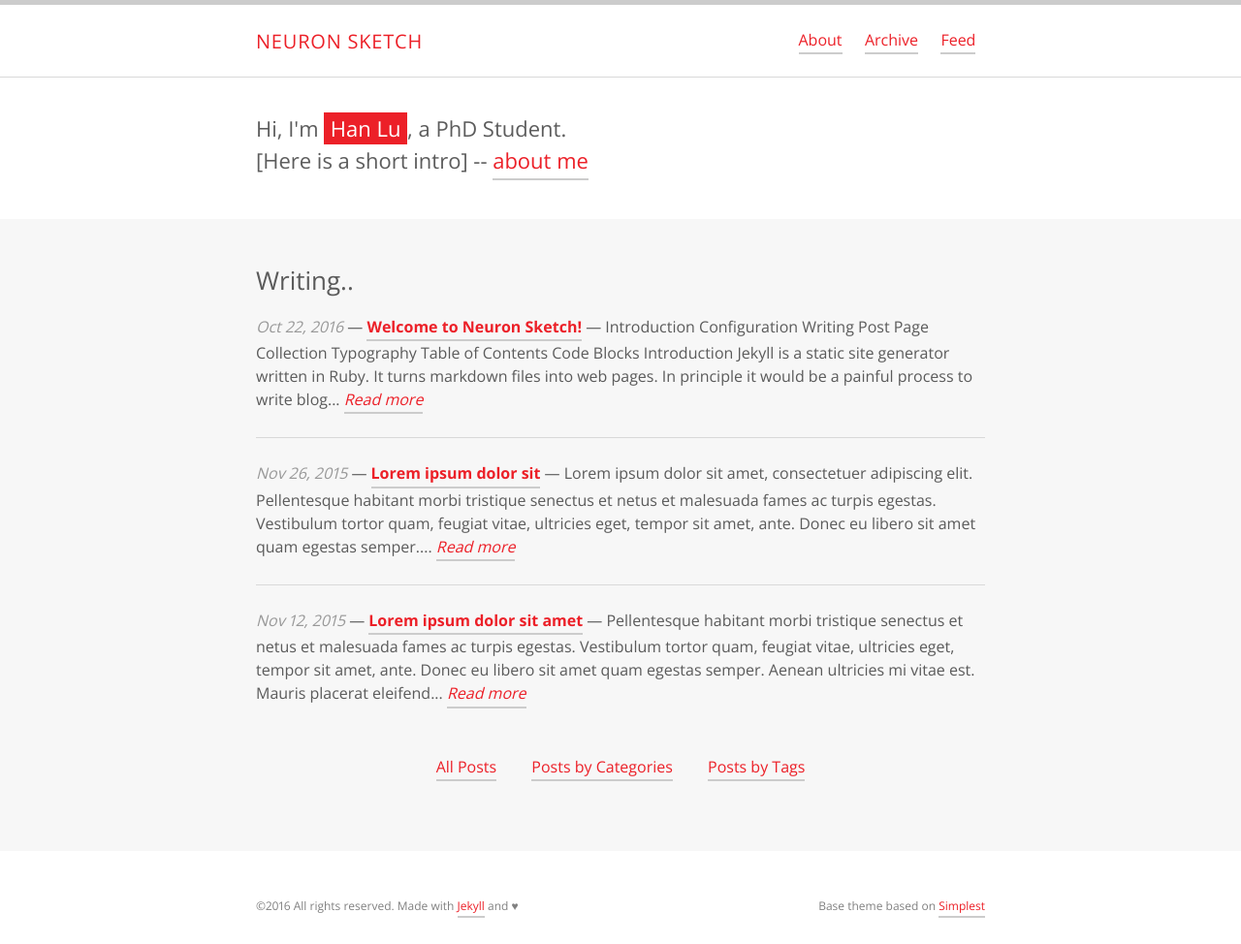
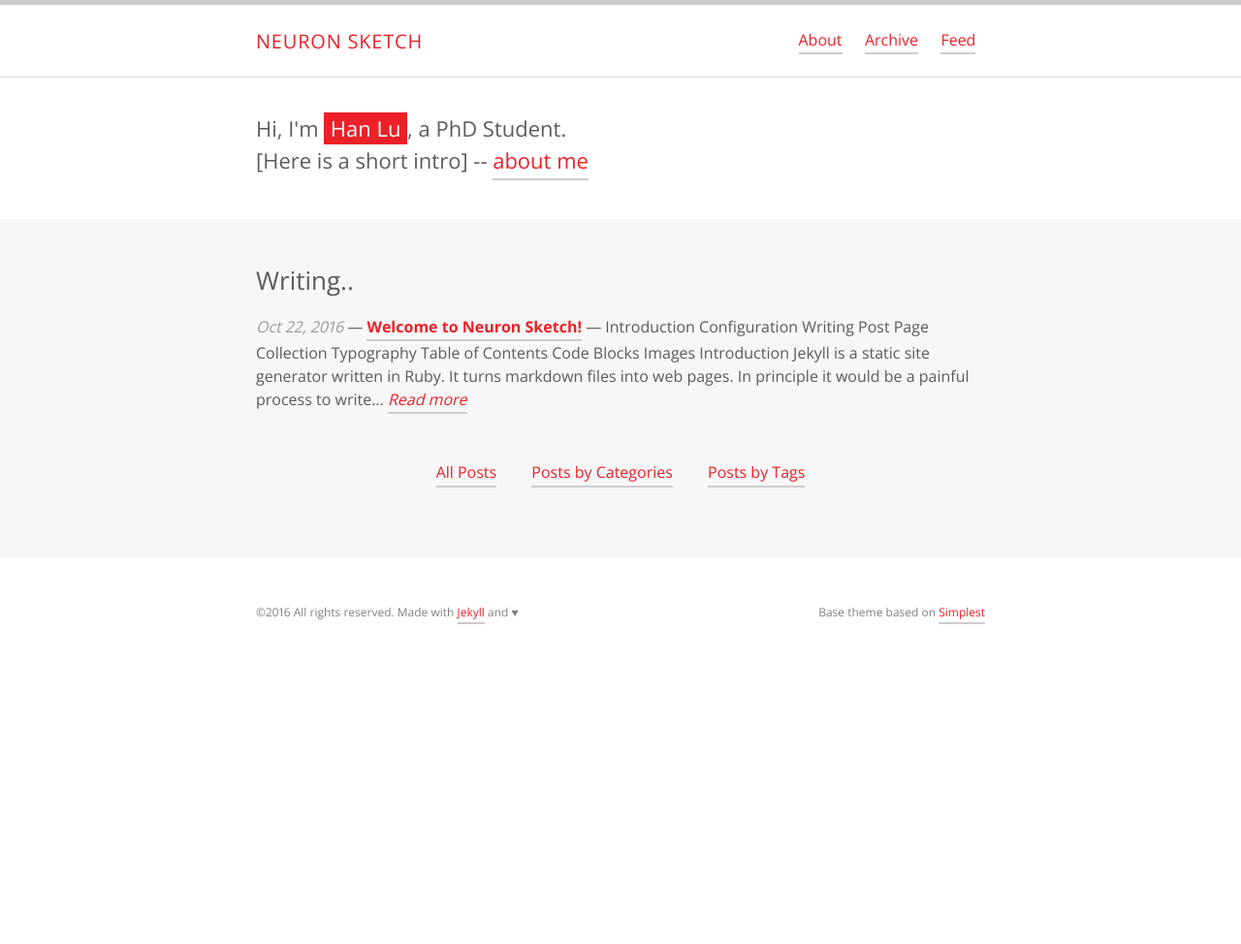
Before and after one commit to emptymalei/blog, a Jekyll site: the page built from index.html, in a window 1280 px wide. Shown: the whole page at 97% size. Built offline with Jekyll 4.4.1, drawn with Linux system fonts in a browser that asks for light colours; after the commit the page ends 900 px from its top, so only the background shows below that.

```diff
--- a/_posts/2015-11-12-lorem.markdown
+++ /dev/null
@@ -1,45 +0,0 @@
----
-layout: post
-title:  "Lorem ipsum dolor sit amet"
-description: "Aenean fermentum, elit eget tincidunt condimentum, eros ipsum rutrum orci, sagittis tempus lacus enim ac dui."
-date:   2015-11-12 19:19:43
-keywords: "welcome, Aenean, fermentum, Lorem, ipsum"
-comments: true
-category: welcome
-tags:
-- test3
-- test 4
-- test 5
----
-
-<p><strong>Pellentesque habitant morbi tristique</strong> senectus et netus et malesuada fames ac turpis egestas. Vestibulum tortor quam, feugiat vitae, ultricies eget, tempor sit amet, ante. Donec eu libero sit amet quam egestas semper. <em>Aenean ultricies mi vitae est.</em> Mauris placerat eleifend leo. Quisque sit amet est et sapien ullamcorper pharetra. Vestibulum erat wisi, condimentum sed, <code>commodo vitae</code>, ornare sit amet, wisi. Aenean fermentum, elit eget tincidunt condimentum, eros ipsum rutrum orci, sagittis tempus lacus enim ac dui. <a href="#">Donec non enim</a> in turpis pulvinar facilisis. Ut felis.</p>
-
-<h2>Header Level 2</h2>
-
-<ol>
-  <li>Lorem ipsum dolor sit amet, consectetuer adipiscing elit.</li>
-  <li>Aliquam tincidunt mauris eu risus.</li>
-</ol>
-
-<blockquote><p>Lorem ipsum dolor sit amet, consectetur adipiscing elit. Vivamus magna. Cras in mi at felis aliquet congue. Ut a est eget ligula molestie gravida. Curabitur massa. Donec eleifend, libero at sagittis mollis, tellus est malesuada tellus, at luctus turpis elit sit amet quam. Vivamus pretium ornare est.</p></blockquote>
-
-<h3>Header Level 3</h3>
-
-<ul>
-  <li>Lorem ipsum dolor sit amet, consectetuer adipiscing elit.</li>
-  <li>Aliquam tincidunt mauris eu risus.</li>
-</ul>
-
-<h4>Header Level 4</h4>
-
-<h5>Header Level 5</h5>
-
-<h6>Header Level 6</h6>
-
-{% highlight css %}
-#header h1 a {
-  display: block;
-  width: 300px;
-  height: 80px;
-}
-{% endhighlight %}
--- a/_posts/2015-11-26-lorem-ipsum-dolor-sit.md
+++ /dev/null
@@ -1,38 +0,0 @@
----
-layout: post
-title:  "Lorem ipsum dolor sit"
-comments: true
-date:   2015-11-26 13:46:52
-categories: jekyll update
----
-
-<h1>Lorem ipsum dolor sit amet, consectetuer adipiscing elit.</h1>
-
-<p><strong>Pellentesque habitant morbi tristique</strong> senectus et netus et malesuada fames ac turpis egestas. Vestibulum tortor quam, feugiat vitae, ultricies eget, tempor sit amet, ante. Donec eu libero sit amet quam egestas semper. <em>Aenean ultricies mi vitae est.</em> Mauris placerat eleifend leo. Quisque sit amet est et sapien ullamcorper pharetra. Vestibulum erat wisi, condimentum sed, <code>commodo vitae</code>, ornare sit amet, wisi. Aenean fermentum, elit eget tincidunt condimentum, eros ipsum rutrum orci, sagittis tempus lacus enim ac dui. <a href="#">Donec non enim</a> in turpis pulvinar facilisis. Ut felis.</p>
-
-<h2>Header Level 2</h2>
-
-<ol>
-  <li>Lorem ipsum dolor sit amet, consectetuer adipiscing elit.</li>
-  <li>Aliquam tincidunt mauris eu risus.</li>
-</ol>
-
-<blockquote><p>Lorem ipsum dolor sit amet, consectetur adipiscing elit. Vivamus magna. Cras in mi at felis aliquet congue. Ut a est eget ligula molestie gravida. Curabitur massa. Donec eleifend, libero at sagittis mollis, tellus est malesuada tellus, at luctus turpis elit sit amet quam. Vivamus pretium ornare est.</p></blockquote>
-
-<h3>Header Level 3</h3>
-
-<h4>Header Level 4</h4>
-<h5>Header Level 5</h5>
-
-<ul>
-  <li>Lorem ipsum dolor sit amet, consectetuer adipiscing elit.</li>
-  <li>Aliquam tincidunt mauris eu risus.</li>
-</ul>
-
-{% highlight css %}
-#header h1 a {
-  display: block;
-  width: 300px;
-  height: 80px;
-}
-{% endhighlight %}
```
Also changed, not shown: _posts/2015-11-12-a-wonderful-serenity-has-taken-possession-of-my-entire-soul.md (deleted, +0 -39 lines), _posts/2015-11-12-far-far-away-behind-the-word-mountains-far-from-the-countries-vokalia-and-consonantia.md (deleted, +0 -34 lines), _posts/2015-11-12-lorem-ipsum-dolor-sit-amet-consectetuer-adipiscing-elit.md (deleted, +0 -29 lines), _posts/2015-11-12-the-quick-brown-fox-jumps-over-a-lazy-dog.md (deleted, +0 -33 lines), _posts/2015-12-09-welcome-to-neuron-sketch.md (+19 -0 lines), 1 other file.
